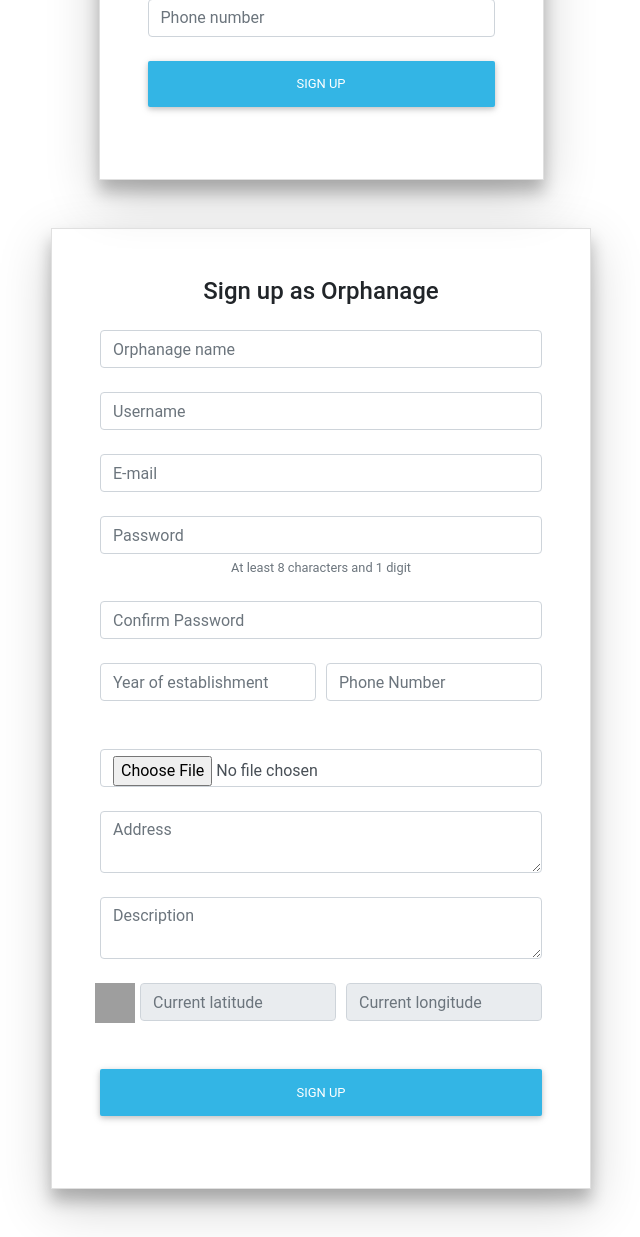
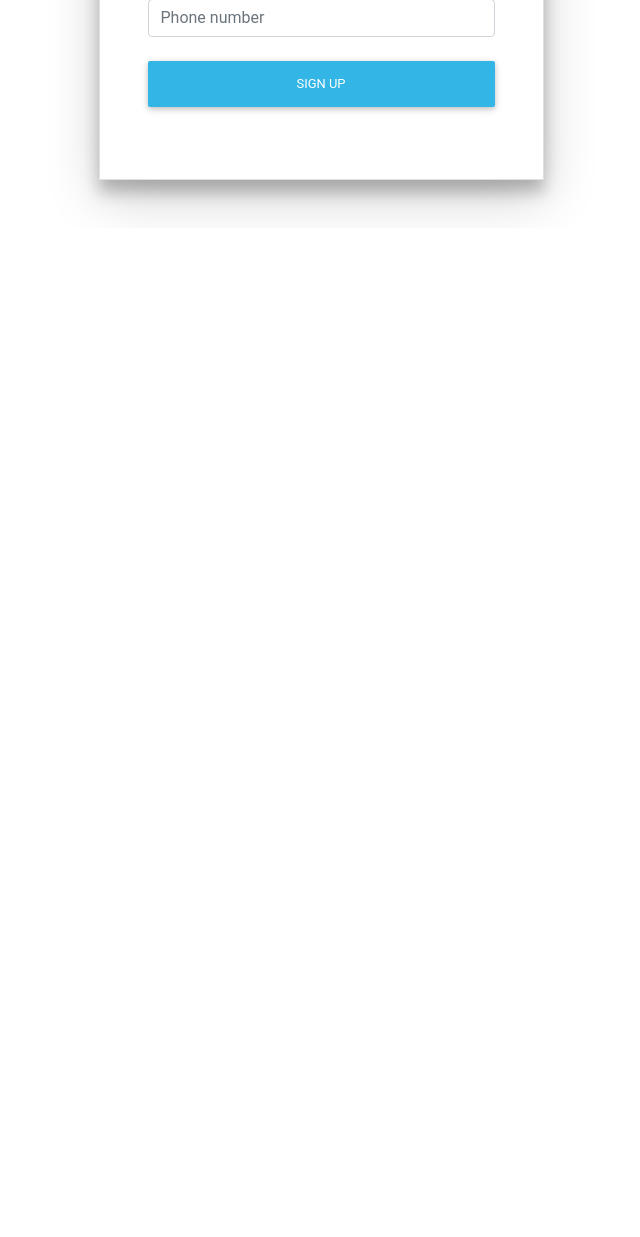
Before and after one commit to dineshkannuru/OrphanageManagementSystem, a Django app: page /registration/register in a window 1280 px wide. Shown: the part 634-1871 px from the top of the page, without its empty margins (319-959 px from the left). After the commit the page ends 847 px from the top, so only its background shows below. Run offline with Django 3.2, Linux system fonts and the light colour scheme; some libraries are stand-ins or nearby versions; grey boxes are pictures that could not be loaded.

Commit message:
Form display update

```diff
--- a/templates/registration/signup_page.html
+++ b/templates/registration/signup_page.html
@@ -182,7 +182,7 @@ function myFunction() {
 
 
 
-<div class="container" id="orphanage_signup_div">
+<div class="container" id="orphanage_signup_div" style="display: none">
     <div class="row my-5 ">
         <div class="col col-6 mx-auto">
 <!-- Default form register -->
```
